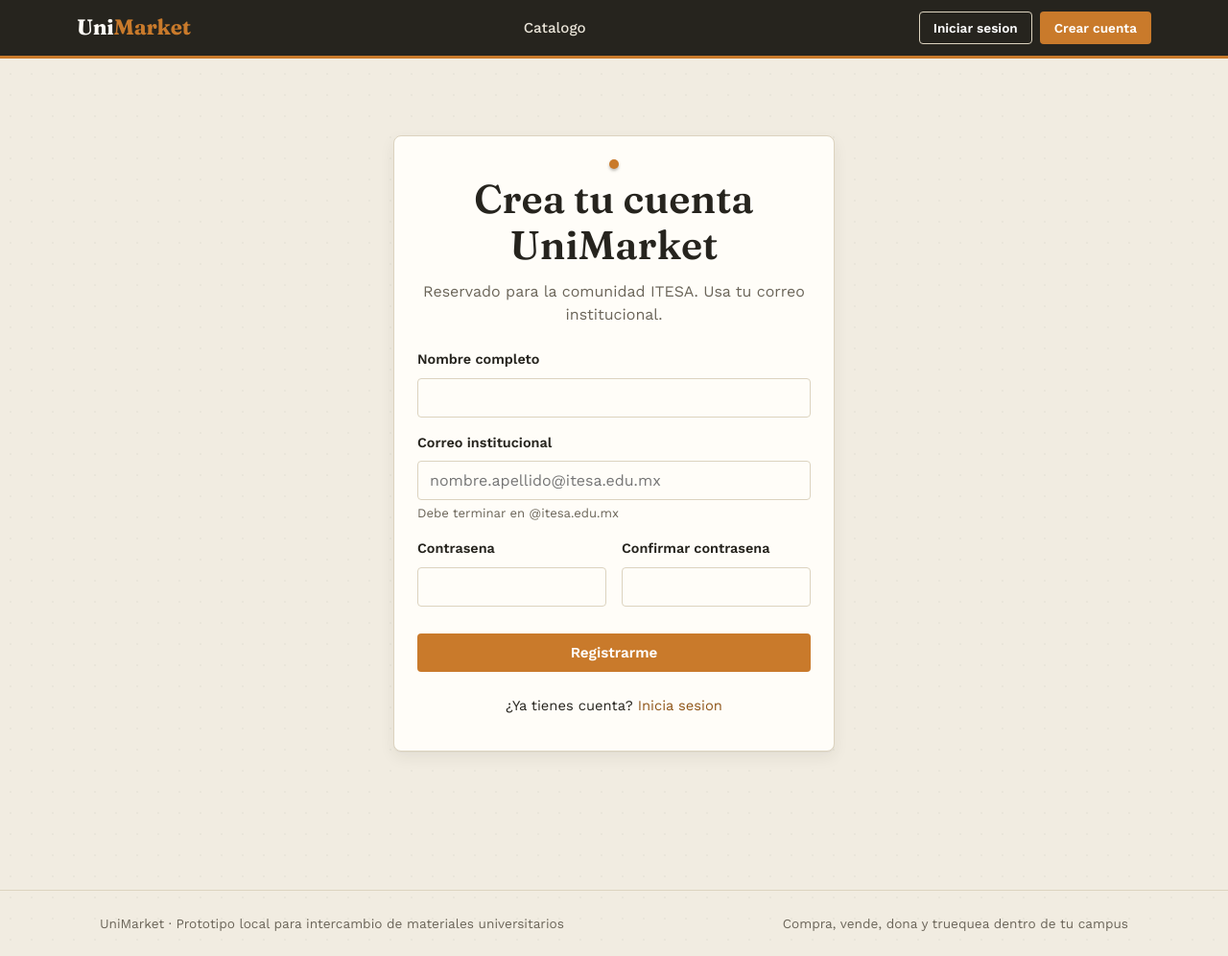
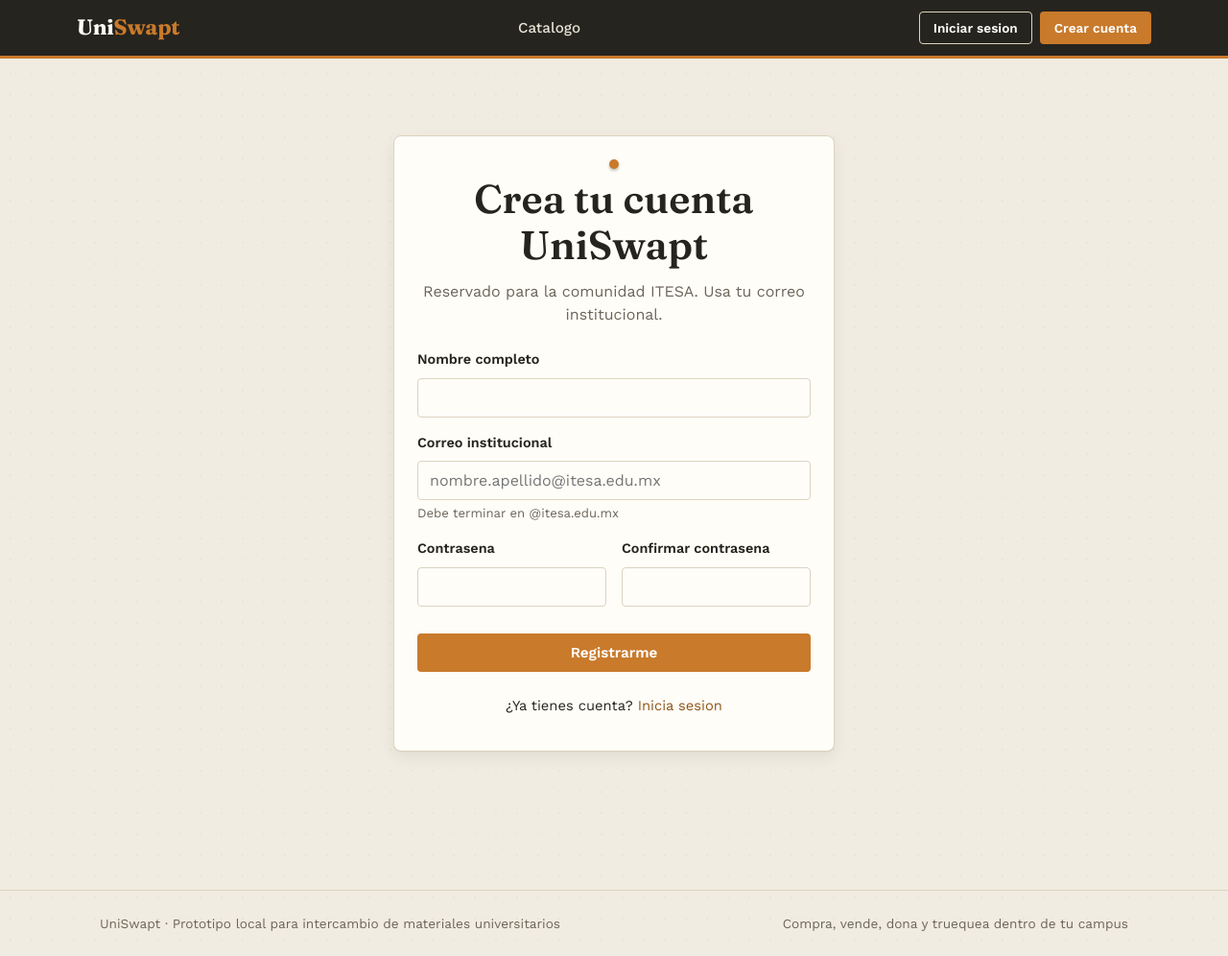
Before and after one commit to diegocorvar/UniSwapt, a PHP site: page /register.php in a window 1280 px wide. Shown: the whole page at 96% size. Run offline with PHP 8.4, Linux system fonts and the light colour scheme.

Commit message:
refactor: renombrar la aplicación de UniWear a UniSwapt en todo el proyecto

```diff
--- a/css/variables.css
+++ b/css/variables.css
@@ -1,5 +1,5 @@
 /*
-  Sistema de diseno de UniMarket.
+  Sistema de diseno de UniSwapt.
 
   Concepto: un tablon de anuncios de campus, no un dashboard de SaaS.
   Se inspira en fichas de intercambio pegadas en un corcho universitario:
--- a/database/schema.sql
+++ b/database/schema.sql
@@ -1,4 +1,4 @@
--- Esquema de base de datos de UniMarket (prototipo local con SQLite)
+-- Esquema de base de datos de UniSwapt (prototipo local con SQLite)
 -- Cubre RF-01 a RF-11 del documento de requerimientos.
 
 CREATE TABLE IF NOT EXISTS users (
--- a/html/emails/correo_23030680_itesa_edu_mx_1789696857.html
+++ b/html/emails/correo_23030680_itesa_edu_mx_1789696857.html
@@ -1,6 +1,6 @@
-<!DOCTYPE html><html lang='es'><head><meta charset='UTF-8'><title>Confirma tu cuenta en UniMarket</title></head><body style='font-family: sans-serif; max-width:520px; margin:40px auto; color:#20242c;'><h2 style='color:#8a5a2b;'>UniMarket</h2>
+<!DOCTYPE html><html lang='es'><head><meta charset='UTF-8'><title>Confirma tu cuenta en UniSwapt</title></head><body style='font-family: sans-serif; max-width:520px; margin:40px auto; color:#20242c;'><h2 style='color:#8a5a2b;'>UniSwapt</h2>
             <p>Hola, Diego Alonso Coronel Vargas:</p>
-            <p>Gracias por registrarte en UniMarket con tu correo institucional.</p>
+            <p>Gracias por registrarte en UniSwapt con tu correo institucional.</p>
             <p>Confirma tu cuenta haciendo clic en el siguiente enlace (valido por 24 horas):</p>
             <p><a href='http://localhost:8000/php/actions/verify.php?token=61b6a4968eb2949c59e4184f92b3447ea8d48762ba5c487abe6122e3180840a1'>http://localhost:8000/php/actions/verify.php?token=61b6a4968eb2949c59e4184f92b3447ea8d48762ba5c487abe6122e3180840a1</a></p>
-        <hr><small>Correo generado por el prototipo local de UniMarket.</small></body></html>
+        <hr><small>Correo generado por el prototipo local de UniSwapt.</small></body></html>
--- a/html/partials/footer.php
+++ b/html/partials/footer.php
@@ -2,7 +2,7 @@
 </main>
 <footer style="border-top:1px solid var(--color-border); padding: var(--space-5) 0; margin-top: var(--space-7);">
     <div class="container text-muted" style="font-size:0.85rem; display:flex; justify-content:space-between; flex-wrap:wrap; gap:var(--space-3);">
-        <span>UniMarket · Prototipo local para intercambio de materiales universitarios</span>
+        <span>UniSwapt · Prototipo local para intercambio de materiales universitarios</span>
         <span>Compra, vende, dona y truequea dentro de tu campus</span>
     </div>
 </footer>
--- a/html/partials/header.php
+++ b/html/partials/header.php
@@ -1,6 +1,6 @@
 <?php
 /** @var string $pageTitle definido por cada vista antes de incluir este partial */
-$pageTitle = $pageTitle ?? 'UniMarket';
+$pageTitle = $pageTitle ?? 'UniSwapt';
 $navUser = isLoggedIn() ? (new User())->findById(currentUserId()) : null;
 ?>
 <!DOCTYPE html>
@@ -8,7 +8,7 @@ $navUser = isLoggedIn() ? (new User())->findById(currentUserId()) : null;
 <head>
     <meta charset="UTF-8">
     <meta name="viewport" content="width=device-width, initial-scale=1.0">
-    <title><?= sanitizeText($pageTitle) ?> · UniMarket</title>
+    <title><?= sanitizeText($pageTitle) ?> · UniSwapt</title>
     <link rel="stylesheet" href="css/variables.css">
     <link rel="stylesheet" href="css/base.css">
     <link rel="stylesheet" href="css/components.css">
@@ -17,7 +17,7 @@ $navUser = isLoggedIn() ? (new User())->findById(currentUserId()) : null;
 <body>
 <header class="navbar">
     <div class="container navbar-inner">
-        <a href="index.php" class="navbar-brand">Uni<span>Market</span></a>
+        <a href="index.php" class="navbar-brand">Uni<span>Swapt</span></a>
         <nav>
             <ul class="navbar-links">
                 <li><a href="index.php">Catalogo</a></li>
--- a/html/register.php
+++ b/html/register.php
@@ -2,7 +2,7 @@
     <div class="card form-card">
         <div class="auth-header">
             <span class="pin"></span>
-            <h1>Crea tu cuenta UniMarket</h1>
+            <h1>Crea tu cuenta UniSwapt</h1>
             <p class="text-muted">Reservado para la comunidad ITESA. Usa tu correo institucional.</p>
         </div>
 
--- a/php/config/constants.php
+++ b/php/config/constants.php
@@ -1,6 +1,6 @@
 <?php
 /**
- * Constantes globales de UniMarket.
+ * Constantes globales de UniSwapt.
  * Centraliza reglas de negocio para evitar "numeros magicos" repetidos en el codigo.
  */
 
--- a/php/config/database.php
+++ b/php/config/database.php
@@ -11,7 +11,7 @@ class Database
     public static function getConnection(): PDO
     {
         if (self::$connection === null) {
-            $databaseFile = __DIR__ . '/../../database/unimarket.sqlite';
+            $databaseFile = __DIR__ . '/../../database/uniswapt.sqlite';
             $isFirstRun = !file_exists($databaseFile);
 
             self::$connection = new PDO('sqlite:' . $databaseFile);
--- a/php/includes/helpers.php
+++ b/php/includes/helpers.php
@@ -64,6 +64,6 @@ function starsMarkup(float $average): string
 function buildWhatsAppLink(string $phone, string $productTitle): string
 {
     $digitsOnly = preg_replace('/\D/', '', $phone);
-    $message = "Hola, estoy interesado(a) en tu publicacion \"{$productTitle}\" en UniMarket.";
+    $message = "Hola, estoy interesado(a) en tu publicacion \"{$productTitle}\" en UniSwapt.";
     return 'https://wa.me/' . $digitsOnly . '?text=' . rawurlencode($message);
 }
```
Also changed, not shown: php/classes/Mailer.php (+6 -6 lines), README.md, database/uniswapt.sqlite (renamed from database/unimarket.sqlite).
